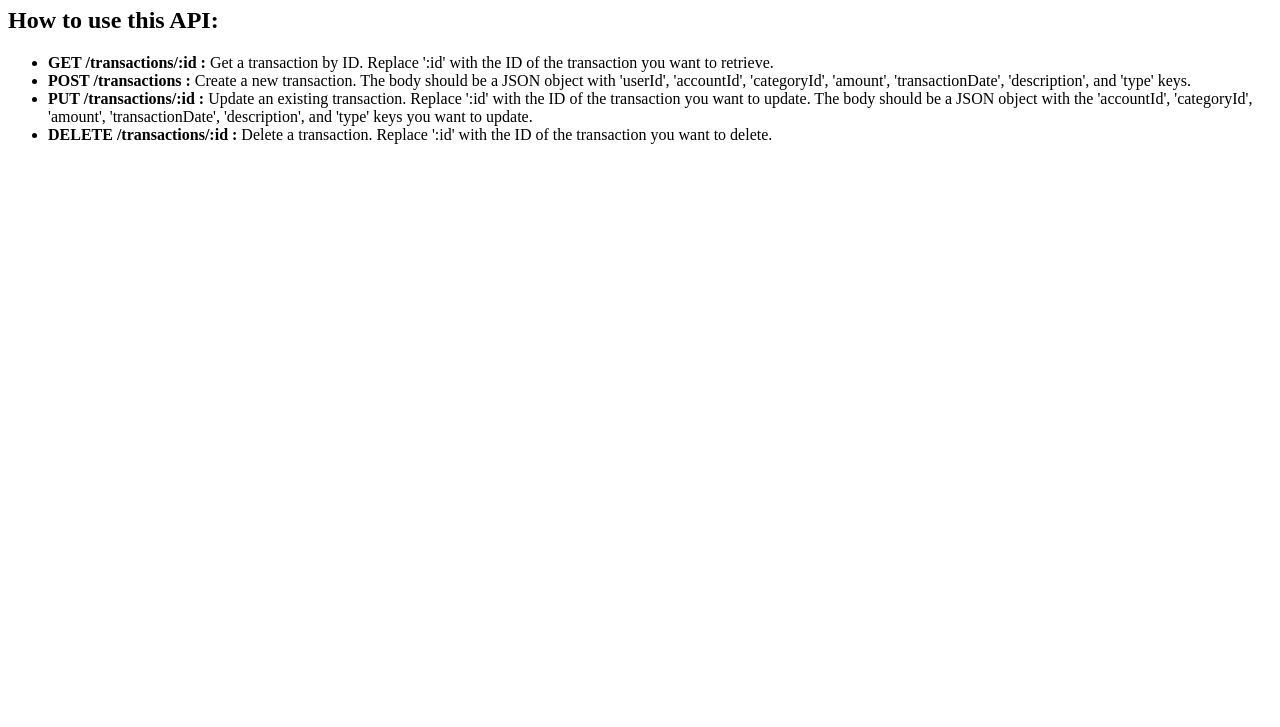
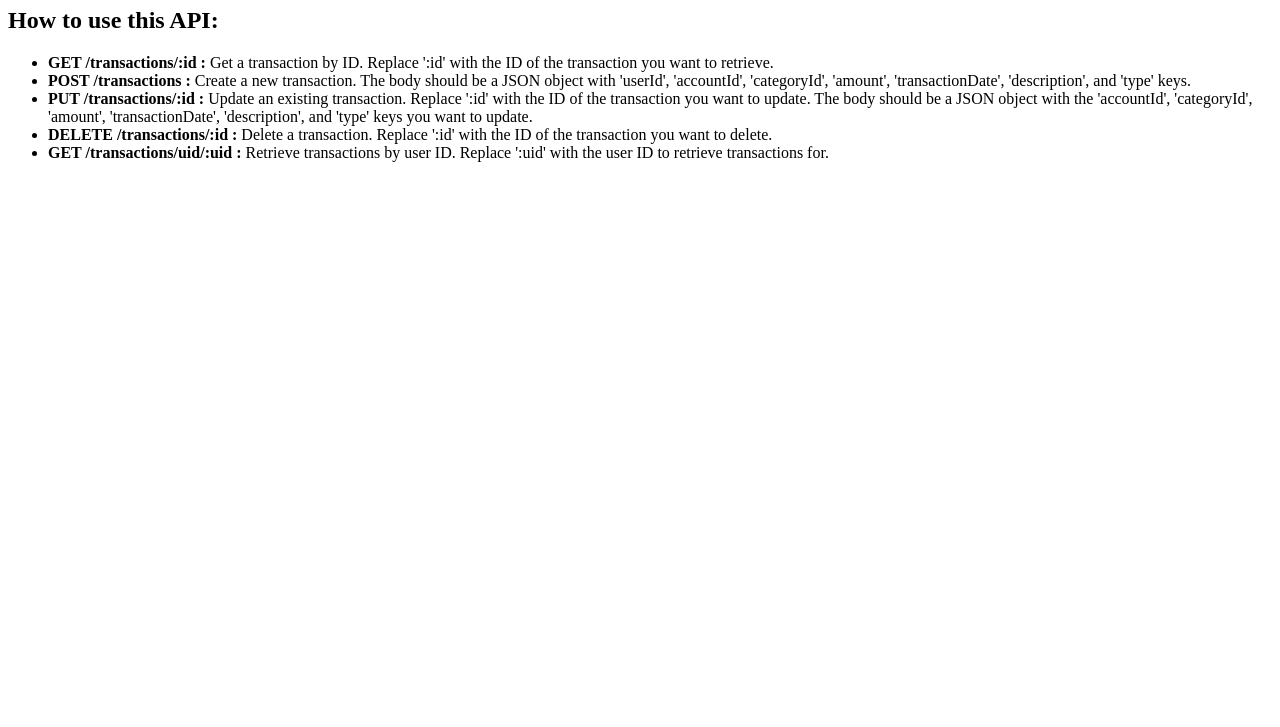
Before and after one commit to ArisLooi/goaldigits_expressapi, a website: page index.html in a window 1280 px wide. Shown: the part 73-800 px from the top of the page. Drawn offline with Linux system fonts and the light colour scheme.

Commit message:
update index.html

```diff
--- a/index.html
+++ b/index.html
@@ -9,7 +9,6 @@
     <h1>Welcome to the API!</h1>
     <h2>How to use this API:</h2>
     <ul>
-
         <!-- Transaction Endpoints -->
         <li><strong>GET /transactions/:id :</strong> Get a transaction by ID. Replace ':id' with the ID of the
             transaction you want to retrieve.</li>
@@ -20,6 +19,8 @@
             'amount', 'transactionDate', 'description', and 'type' keys you want to update.</li>
         <li><strong>DELETE /transactions/:id :</strong> Delete a transaction. Replace ':id' with the ID of the
             transaction you want to delete.</li>
+        <li><strong>GET /transactions/uid/:uid :</strong> Retrieve transactions by user ID. Replace ':uid' with the user
+            ID to retrieve transactions for.</li>
     </ul>
 </body>
 
```
